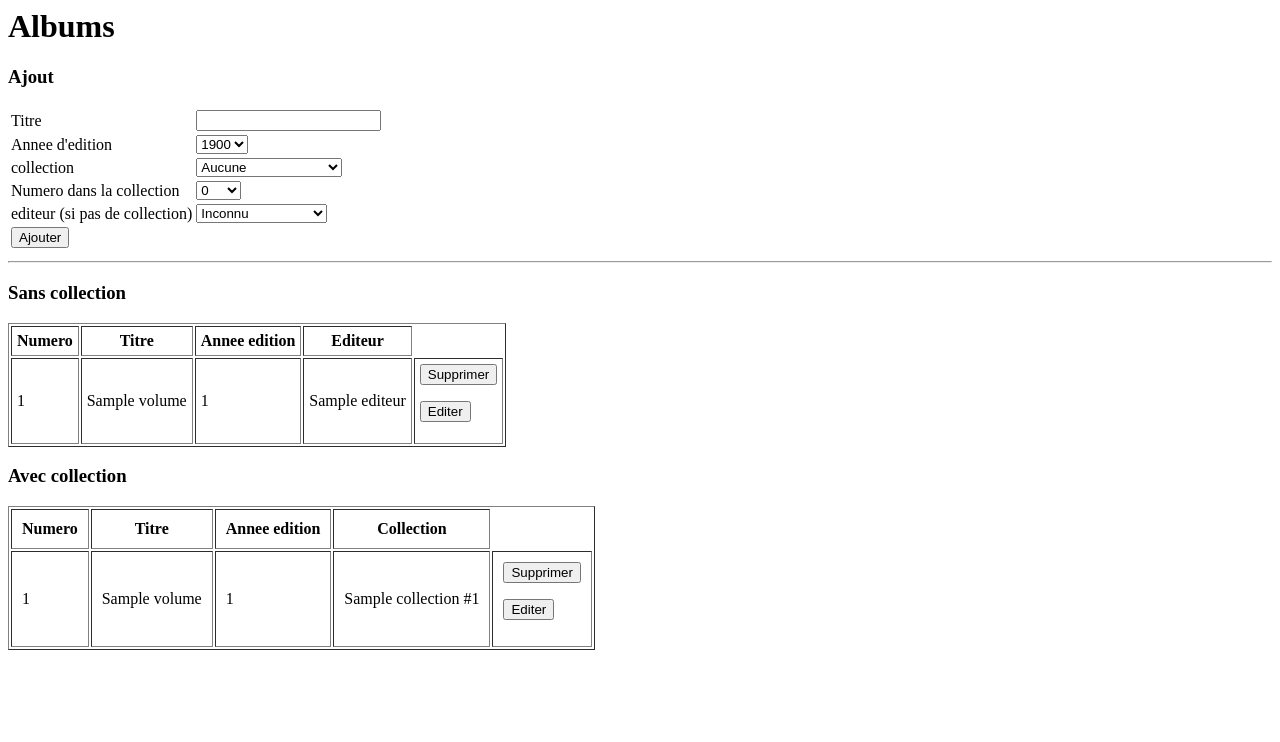
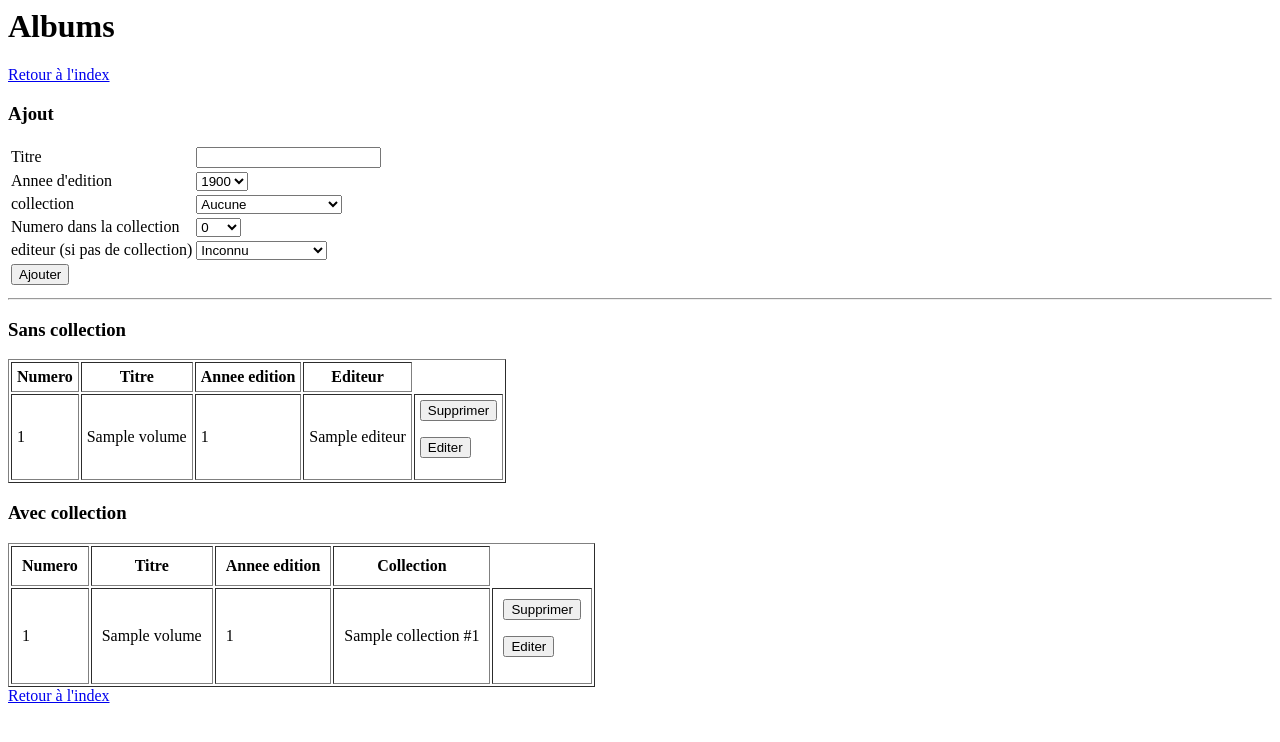
Before and after one commit to shazame/SGBandesDessinees, a PHP site: page /album.php in a window 1280 px wide. Shown: the top 742 px of the page. Run offline with PHP 8.4, Linux system fonts and the light colour scheme; tables that the repository leaves empty hold one stand-in row (values such as "Sample post").

Commit message:
lien de retour à l'index

```diff
--- a/mysql/album.php
+++ b/mysql/album.php
@@ -12,6 +12,8 @@ try{
 
 
 <h1>Albums</h1>
+<a href="index.php">Retour à l'index</a>
+
 
 <h3>Ajout</h3>
 
@@ -251,4 +253,6 @@ while($r = mysql_fetch_array($result)) {
 disconnectdb();
 ?>
 
+<a href="index.php">Retour à l'index</a>
+</body>
 </html>
--- a/mysql/author.php
+++ b/mysql/author.php
@@ -11,6 +11,7 @@ try{
 ?>
 
 <h1>Auteurs</h1>
+<a href="index.php">Retour à l'index</a>
 
 <h3>Ajout</h3>
 
@@ -140,4 +141,6 @@ while($r = mysql_fetch_array($result)) {
 disconnectdb();
 ?>
 
+<a href="index.php">Retour à l'index</a>
+</body>
 </html>
--- a/mysql/collection.php
+++ b/mysql/collection.php
@@ -11,6 +11,9 @@ try{
 ?>
 
 <h1>Collections</h1>
+<a href="index.php">Retour à l'index</a>
+
+<h3>Ajout</h3>
 
 <table>
 <form action="collection.php" method="post">
@@ -127,4 +130,6 @@ while($r = mysql_fetch_array($result)) {
 disconnectdb();
 ?>
 
+<a href="index.php">Retour à l'index</a>
+</body>
 </html>
--- a/mysql/editor.php
+++ b/mysql/editor.php
@@ -11,6 +11,8 @@ try{
 ?>
 
 <h1>Editeurs</h1>
+<a href="index.php">Retour à l'index</a>
+
 
 <h3>Ajout</h3>
 
@@ -99,4 +101,6 @@ while($r = mysql_fetch_array($result)) {
 disconnectdb();
 ?>
 
+<a href="index.php">Retour à l'index</a>
+</body>
 </html>
--- a/mysql/mag.php
+++ b/mysql/mag.php
@@ -11,6 +11,8 @@ try{
 ?>
 
 <h1>Revues</h1>
+<a href="index.php">Retour à l'index</a>
+
 
 <h3>Ajout</h3>
 
@@ -171,3 +173,7 @@ while($r = mysql_fetch_array($result)) {
 <?php
 disconnectdb();
 ?>
+
+<a href="index.php">Retour à l'index</a>
+</body>
+</html>
--- a/mysql/serie.php
+++ b/mysql/serie.php
@@ -11,6 +11,8 @@ try{
 ?>
 
 <h1>Series</h1>
+<a href="index.php">Retour à l'index</a>
+
 
 <h3>Ajout</h3>
 
@@ -98,4 +100,6 @@ while($r = mysql_fetch_array($result)) {
 disconnectdb();
 ?>
 
+<a href="index.php">Retour à l'index</a>
+</body>
 </html>
--- a/mysql/story.php
+++ b/mysql/story.php
@@ -11,6 +11,10 @@ try{
 ?>
 
 <h1>Histoires</h1>
+<a href="index.php">Retour à l'index</a>
+
+
+<h3>Ajout</h3>
 
 <table>
 <form action="story.php" method="post">
@@ -135,4 +139,6 @@ while($r = mysql_fetch_array($result)) {
 disconnectdb();
 ?>
 
+<a href="index.php">Retour à l'index</a>
+</body>
 </html>
```
